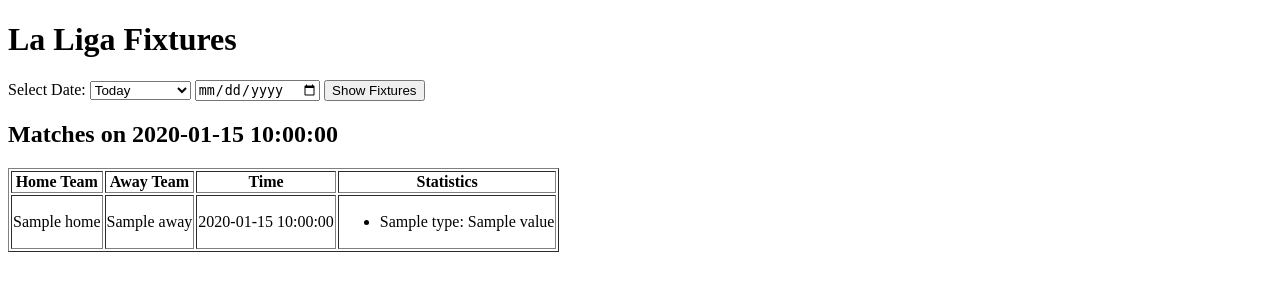
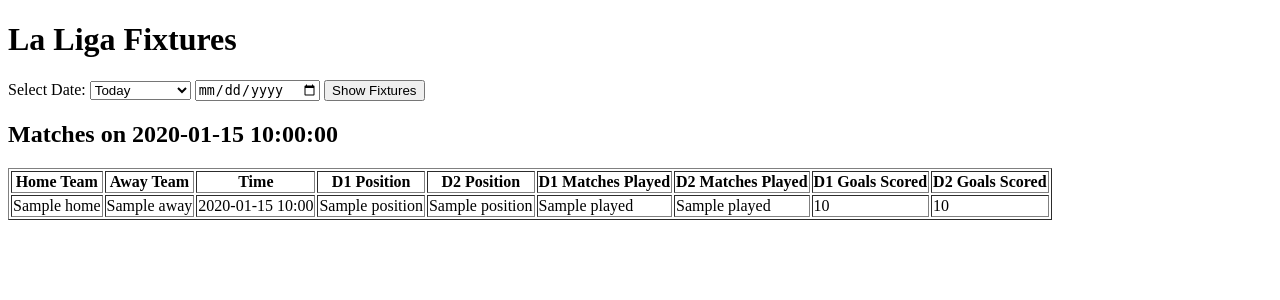
Before and after one commit to safe-n/flask-football-app, a Flask app: template templates/index.html in a window 1280 px wide. Shown: the top 300 px of the page. Run offline with Flask 3, Linux system fonts and the light colour scheme; the template is opened without the code that fills it: most values are stand-ins (such as "Sample title", 1, 10 or a date in 2020).

Commit message:
update index data str

```diff
--- a/app.py
+++ b/app.py
@@ -7,23 +7,26 @@ app = Flask(__name__)
 
 # RapidAPI configuration
 API_HOST = "api-football-v1.p.rapidapi.com"
-API_KEY = "40027c6adcmshfb4e864cb9e7855p12d50cjsn6eb6ef9031a6"  # Replace this with your API key
+API_KEY = "your_api_key"  # Replace this with your API key
 
-# Function to fetch matches for a given date
-def fetch_match_statistics(fixture_id):
-    url = f"https://{API_HOST}/v3/fixtures/statistics"
+# Function to fetch team statistics
+def fetch_team_stats(team_id):
+    url = f"https://{API_HOST}/v3/teams/statistics"
     headers = {
         "X-RapidAPI-Key": "40027c6adcmshfb4e864cb9e7855p12d50cjsn6eb6ef9031a6",
         "X-RapidAPI-Host": "api-football-v1.p.rapidapi.com"
     }
-    params = {"fixture": fixture_id}
+    params = {"team": team_id}
     response = requests.get(url, headers=headers, params=params)
+
     if response.status_code == 200:
-        return response.json()["response"]
+        stats = response.json()["response"]
+        return stats
     else:
-        print(f"Error fetching stats for fixture {fixture_id}: {response.status_code}, {response.text}")
+        print(f"Error fetching stats for team {team_id}: {response.status_code}, {response.text}")
         return None
 
+# Function to fetch matches for a given date
 def fetch_matches(date):
     url = f"https://{API_HOST}/v3/fixtures"
     headers = {
@@ -36,16 +39,26 @@ def fetch_matches(date):
         "season": "2024"
     }
     response = requests.get(url, headers=headers, params=params)
+
     if response.status_code == 200:
         matches = response.json()["response"]
-        # Fetch statistics for each match
+
+        # Fetch team statistics for each match
         for match in matches:
-            fixture_id = match["fixture"]["id"]
-            stats = fetch_match_statistics(fixture_id)
-            match["statistics"] = stats
+            home_team_id = match["teams"]["home"]["id"]
+            away_team_id = match["teams"]["away"]["id"]
+
+            # Get team stats
+            home_team_stats = fetch_team_stats(home_team_id)
+            away_team_stats = fetch_team_stats(away_team_id)
+
+            # Add stats to match
+            match["home_team_stats"] = home_team_stats
+            match["away_team_stats"] = away_team_stats
+
         return matches
     else:
-        print(f"Error: {response.status_code}, {response.text}")
+        print(f"Error fetching matches: {response.status_code}, {response.text}")
         return []
 
 @app.route("/", methods=["GET", "POST"])
--- a/templates/index.html
+++ b/templates/index.html
@@ -26,7 +26,12 @@
                     <th>Home Team</th>
                     <th>Away Team</th>
                     <th>Time</th>
-                    <th>Statistics</th>
+                    <th>D1 Position</th>
+                    <th>D2 Position</th>
+                    <th>D1 Matches Played</th>
+                    <th>D2 Matches Played</th>
+                    <th>D1 Goals Scored</th>
+                    <th>D2 Goals Scored</th>
                 </tr>
             </thead>
             <tbody>
@@ -34,20 +39,13 @@
                 <tr>
                     <td>{{ match.teams.home.name }}</td>
                     <td>{{ match.teams.away.name }}</td>
-                    <td>
-                        {{ match.fixture.date }}  <!-- Displaying the date as a string -->
-                    </td>
-                    <td>
-                        {% if match.statistics %}
-                            <ul>
-                                {% for stat in match.statistics %}
-                                    <li>{{ stat.type }}: {{ stat.value }}</li>
-                                {% endfor %}
-                            </ul>
-                        {% else %}
-                            No statistics available.
-                        {% endif %}
-                    </td>
+                    <td>{{ match.fixture.date[:16] }}</td>
+                    <td>{{ match.home_team_stats.league.position if match.home_team_stats else "N/A" }}</td>
+                    <td>{{ match.away_team_stats.league.position if match.away_team_stats else "N/A" }}</td>
+                    <td>{{ match.home_team_stats.fixtures.played if match.home_team_stats else "N/A" }}</td>
+                    <td>{{ match.away_team_stats.fixtures.played if match.away_team_stats else "N/A" }}</td>
+                    <td>{{ match.home_team_stats.goals.total if match.home_team_stats else "N/A" }}</td>
+                    <td>{{ match.away_team_stats.goals.total if match.away_team_stats else "N/A" }}</td>
                 </tr>
                 {% endfor %}
             </tbody>
```
